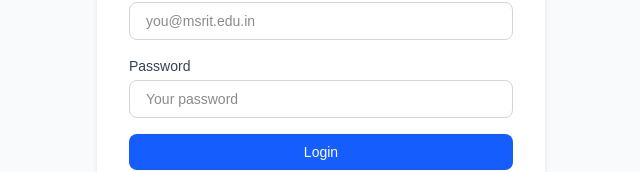
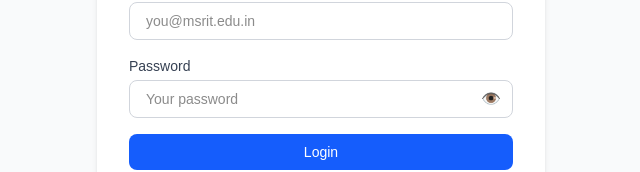
Before and after one commit to vittal-16/campusbase, a Next.js app: page /login in a window 1280 px wide. Shown: the part 344-516 px from the top of the page, without its empty margins (319-959 px from the left). Built offline with nearby package versions, Linux system fonts and the light colour scheme; no server answers.

Commit message:
add cursor-pointer to buttons

```diff
--- a/app/(auth)/login/page.tsx
+++ b/app/(auth)/login/page.tsx
@@ -8,7 +8,7 @@
 export default function LoginPage() {
   const router = useRouter()
   const supabase = createClient()
-
+  const [showPassword, setShowPassword] = useState(false)
   const [email, setEmail] = useState('')
   const [password, setPassword] = useState('')
   const [error, setError] = useState('')
@@ -63,14 +63,23 @@
 
           <div>
   <label className="block text-sm font-medium text-gray-700 mb-1">Password</label>
+  <div className="relative">
     <input
-              type="password"
+      type={showPassword ? 'text' : 'password'}
       placeholder="Your password"
       value={password}
       onChange={(e) => setPassword(e.target.value)}
       required
-              className="w-full border border-gray-300 rounded-lg px-4 py-2 text-sm focus:outline-none focus:ring-2 focus:ring-blue-500"
+      className="w-full border border-gray-300 rounded-lg px-4 py-2 text-sm focus:outline-none focus:ring-2 focus:ring-blue-500 pr-10"
     />
+    <button
+      type="button"
+      onClick={() => setShowPassword(!showPassword)}
+      className="absolute right-3 top-1/2 -translate-y-1/2 text-gray-400 hover:text-gray-600 cursor-pointer"
+    >
+      {showPassword ? '🙈' : '👁️'}
+    </button>
+  </div>
 </div>
 
           {error && (
@@ -80,7 +89,7 @@
           <button
             type="submit"
             disabled={loading}
-            className="w-full bg-blue-600 text-white py-2 rounded-lg text-sm font-medium hover:bg-blue-700 disabled:opacity-50"
+            className="w-full bg-blue-600 text-white py-2 rounded-lg text-sm font-medium hover:bg-blue-700 disabled:opacity-50 cursor-pointer"
           >
             {loading ? 'Logging in...' : 'Login'}
           </button>
```
Lines whose indentation alone changed are shown as unchanged.
